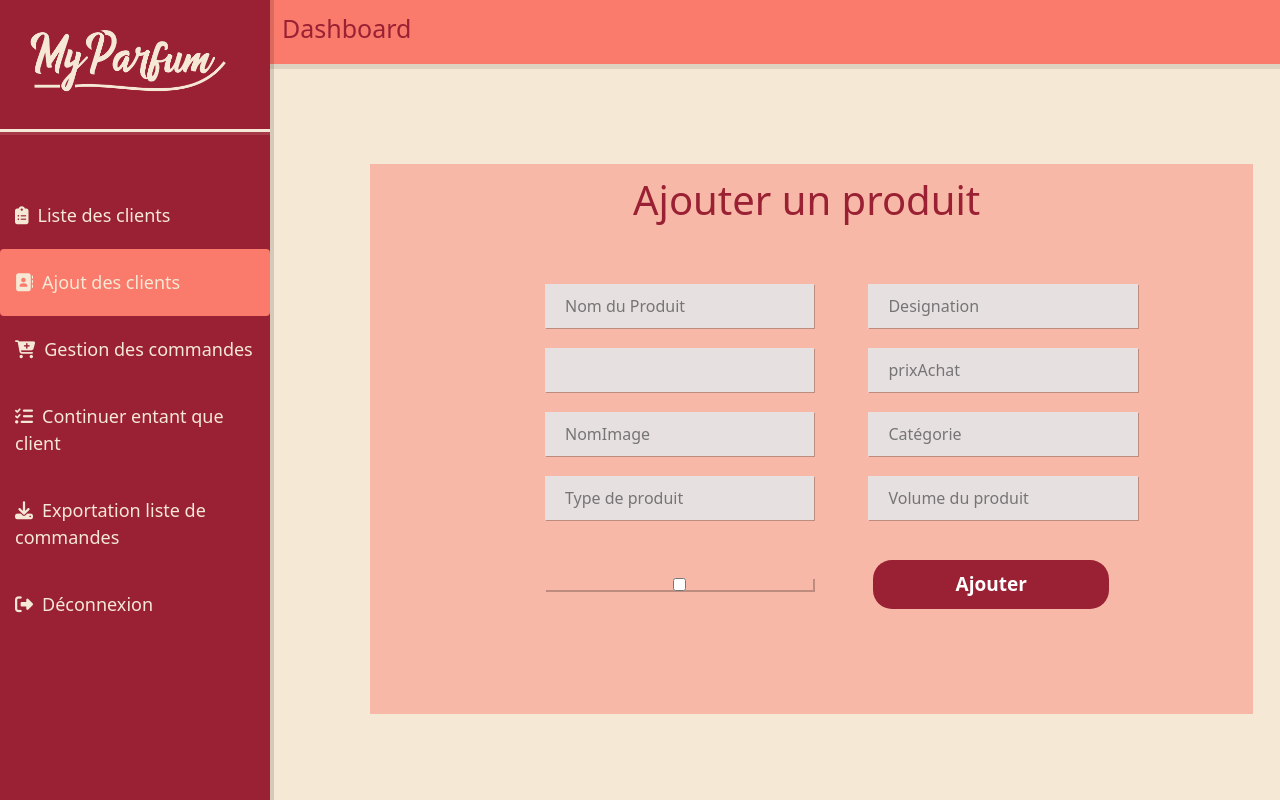
After one commit to SGLover28/Parfumerie, a PHP site: page /AjoutProduit.php in a window 1280 px wide. The commit adds this page. Run offline with PHP 8.4, Linux system fonts and the light colour scheme; some libraries are stand-ins or nearby versions.

Commit message:
On peut maintenant ajouter des produits ET des cadeaux !!!!!!

```diff
--- /dev/null
+++ b/Ensemble du code/AjoutProduit.php
@@ -0,0 +1,117 @@
+<?php
+$Connect = mysqli_connect( "127.0.0.1", "root", "", "parfumerie");
+if(!$Connect){echo"erreur connexion";
+
+    }else{
+    if ($result = $Connect->query("SELECT DATABASE()")) {
+        $row = $result->fetch_row();
+
+    }else{
+        echo "non connext";
+
+        }
+}
+
+
+session_start();
+if(isset($_POST['ValiderAjout'])){
+
+    if(isset($_POST['estCadeau'])){
+
+        $nbPoint = $_POST['prixAchat'] *100;
+
+    $Query ="Insert into cadeau (designation, stockCadeau, nbPointCadeau, StatusCadeau, ImageCadeau, CategorieCadeau, NomCadeau, TypeCadeau, VolumeCadeau) values ( '".
+    $_POST['Designation']."',".
+    $_POST['Stock'].",".
+    $nbPoint.",".
+    "'en stock','".
+    "img/".$_POST['img'].".jpg', '".
+    $_POST['Categorie']." ', '".
+    $_POST['nom']."','".
+    $_POST['Type']."',".
+    $_POST['Volume'].")";
+        echo $Query;
+        if($r =$Connect->query($Query));
+        {echo"cadeau ajouté";}
+
+
+    }
+
+    $Query ="Insert into produit (designation, stockProduit, prixAchat, Status, ImageProduit, CategorieProduit, NomProduit, TypeProduit, VolumeProduit) values ( '".
+    $_POST['Designation']."',".
+    $_POST['Stock'].",".
+    $_POST['prixAchat'].",".
+    "'en stock','".
+    "img/".$_POST['img'].".jpg', '".
+    $_POST['Categorie']." ', '".
+    $_POST['nom']."','".
+    $_POST['Type']."',".
+    $_POST['Volume'].")";
+
+    echo $Query;
+
+   if($r =$Connect->query($Query));
+   {echo"produit ajouté";}
+
+
+}else{
+
+
+    ?>
+<!DOCTYPE html>
+<html lang="en">
+<head>
+    <meta charset="UTF-8">
+    <meta name="viewport" content="width=device-width, initial-scale=1">
+  <script src="https://kit.fontawesome.com/58f1dd562a.js" crossorigin="anonymous"></script>
+  <link rel="stylesheet" type="text/css" href="dashboard.css">
+  <link href="https://cdn.jsdelivr.net/npm/bootstrap@5.0.0-beta1/dist/css/bootstrap.min.css" rel="stylesheet" integrity="sha384-giJF6kkoqNQ00vy+HMDP7azOuL0xtbfIcaT9wjKHr8RbDVddVHyTfAAsrekwKmP1" crossorigin="anonymous">
+    <title>AjoutClient</title>
+</head>
+
+<body style="background-color: rgb(245, 232, 212);">
+
+<nav class="navbar navbar-expand-lg navbar-light  ">
+  <div class="container-fluid">
+    <h1 class="navbar-brand">Dashboard</h1 >
+    <button class="navbar-toggler" type="button" data-bs-toggle="collapse" data-bs-target="#navbarSupportedContent" aria-controls="navbarSupportedContent" aria-expanded="false" aria-label="Toggle navigation">
+      <span class="navbar-toggler-icon"></span>
+    </button>
+    <div class="collapse navbar-collapse" id="navbarSupportedContent">
+
+    </div>
+  </div>
+</nav>
+  <div class="d-flex align-items-start changement">
+
+  <div class="nav flex-column nav-pills me-3" id="v-pills-tab" role="tablist" aria-orientation="vertical">
+     <img class="logo" src="img/logo.png" alt="logo" width="270 px" >
+     <div class="trait"> </div>
+    <a class="nav-link "  href="dashboard.php" ><i class="fas fa-clipboard-list"  style="margin-right: 9px;"></i>Liste des clients</a>
+    <a class="nav-link active"  href="ajoutClient.php"><i class="fas fa-address-book"style="margin-right: 9px;"></i>Ajout des clients</a>
+    <a class="nav-link"  href="GestionCommande.php" ><i class="fas fa-cart-plus"style="margin-right: 9px;"></i>Gestion des commandes</a>
+    <a class="nav-link"  href="Redirection.php" ><i class="fas fa-tasks"style="margin-right: 9px;"></i>Continuer entant que client</a>
+    <a class="nav-link"  href="export.php"><i class="fas fa-download"style="margin-right: 9px;"></i>Exportation liste de commandes</a>
+    <a class="nav-link" href="connexion.php"><i class="fas fa-sign-out-alt" style="margin-right: 9px;"></i>Déconnexion</a>
+  </div>
+
+</div>
+    <div class="form-container">
+    <h1>Ajouter un produit</h1>
+    <form class="formulaire form-floating mb-3" action="ajoutProduit.php" method="POST">
+    <input type="text"   placeholder="Nom du Produit" name="nom" required>
+    <input type="text"   placeholder="Designation" name="Designation" required>
+    <input type = 'text' placeholde ="Stock" name="Stock" required>
+    <input type="text"   placeholder="prixAchat" name="prixAchat" required>
+    <input type="text"   placeholder="NomImage" name="img" required>
+    <input type="text"   placeholder="Catégorie" name="Categorie" required>
+    <input type="text"   placeholder="Type de produit" name="Type" required>
+    <input type="text"   placeholder="Volume du produit" name="Volume" required>
+    <input type="checkbox" name ="estCadeau">
+    <button class="btnClient submit" type="submit" name="ValiderAjout"  >Ajouter</button>
+
+</form>
+</div>
+
+
+<?php } ?>
--- a/Ensemble du code/dashboard.php
+++ b/Ensemble du code/dashboard.php
@@ -68,7 +68,8 @@ $clientsquery= "SELECT * FROM `client`";
             <a class="nav-link" href="Redirection.php"><i class="fas fa-tasks" style="margin-right: 9px;"></i>Continuer entant que client</a>
             <a class="nav-link" href="export.php"><i class="fas fa-download" style="margin-right: 9px;"></i>Exportation liste de
                 commandes</a>
-                <a class="nav-link" href="connexion.php"><i class="fas fa-sign-out-alt" style="margin-right: 9px;"></i>Déconnexion</a>
+            <a class="nav-link" href="connexion.php"><i class="fas fa-sign-out-alt" style="margin-right: 9px;"></i>Déconnexion</a>
+            <a class="nav-link" href="AjoutProduit.php"><i class="fas fa-sign-out-alt" style="margin-right: 9px;"></i>Ajouter un nouveau cadeau/produit</a>
         </div>
 
     </div>
```
